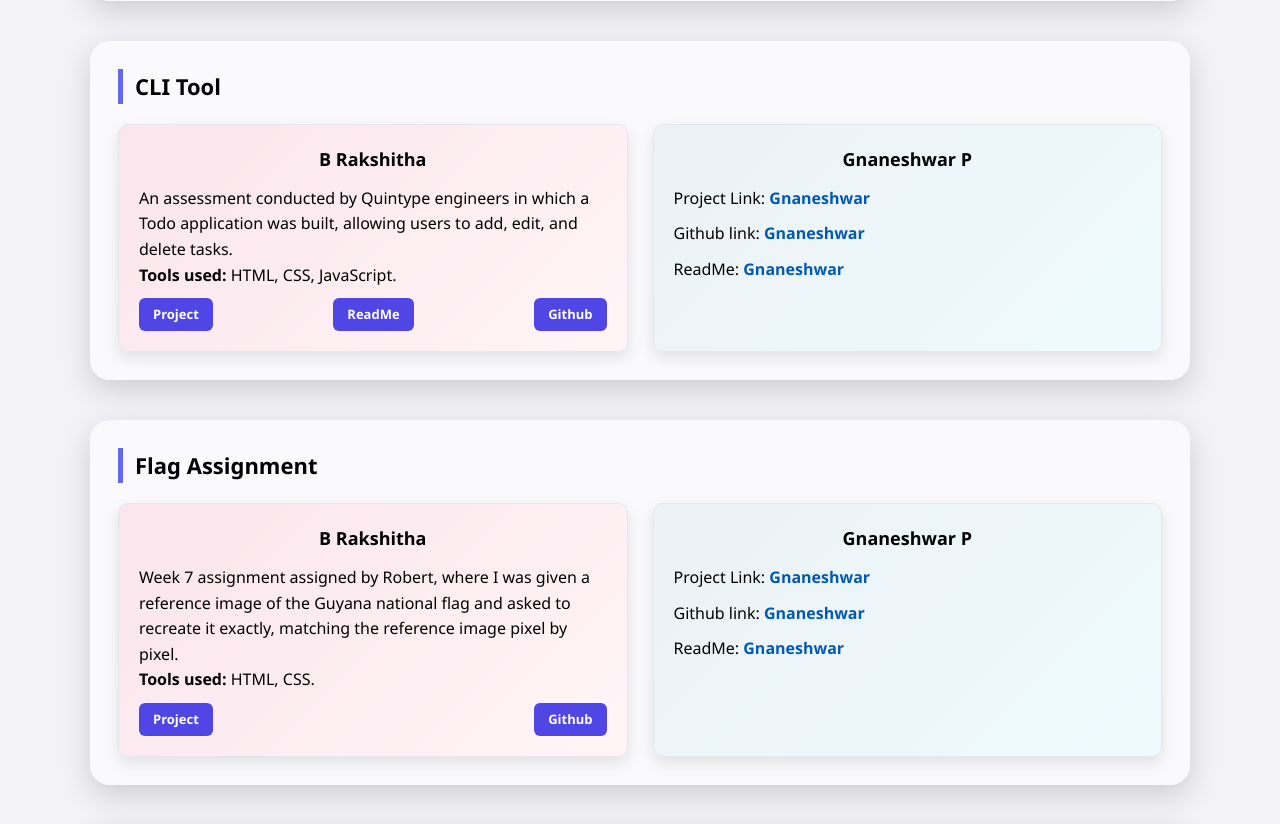
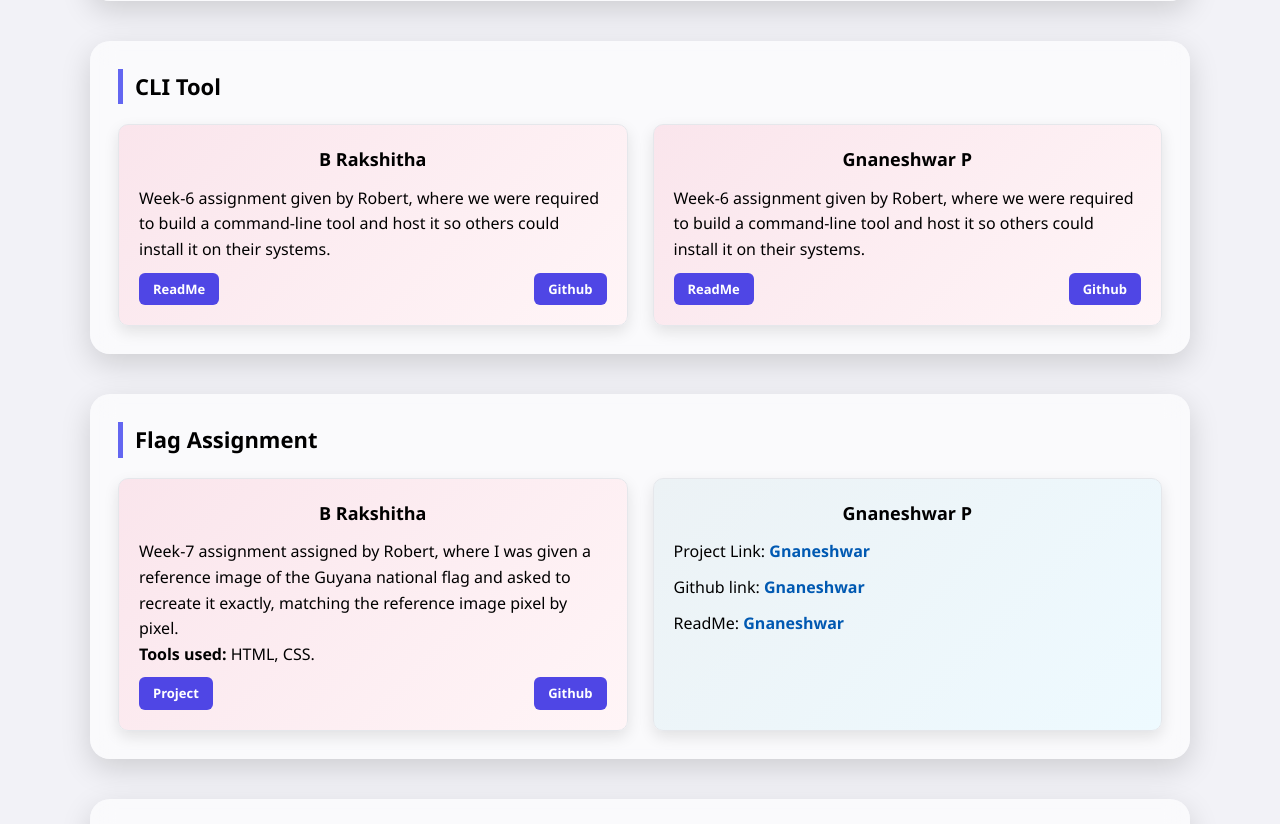
Before and after one commit to Rakshithabanapur/Portfolio, a plain HTML site: page index.html in a window 1280 px wide. Shown: the part 1181-2005 px from the top of the page. Drawn offline with Linux system fonts and the light colour scheme.

```diff
--- a/index.html
+++ b/index.html
@@ -76,7 +76,7 @@
                 <div class="card rakshi">
                     <h5>B Rakshitha</h5>
                     <p class="synopsis">
-                        An assignment given by Sai Rajesh to create an exact replica of my Word document resume. <br>
+                        An assignment given by Sai Rajesh to create an exact replica of my wor d document resume. <br>
                         <strong>Tools used:</strong> HTML, CSS.
                     </p>
 
@@ -100,22 +100,26 @@
                 <div class="card rakshi">
                     <h5>B Rakshitha</h5>
                     <p class="synopsis">
-                        An assessment conducted by Quintype engineers in which a Todo application was built,
-                         allowing users to add, edit, and delete tasks. <br>
-                        <strong>Tools used:</strong> HTML, CSS, JavaScript.
+                        Week-6 assignment given by Robert, where we were required to build a command-line tool and
+                        host it so others could install it on their systems.
                     </p>
 
                     <div class="card-links">
-                        <a href="https://rakshithabanapur.github.io/Resume-Replica/" target="_blank">Project</a>
-                        <a href="https://github.com/Rakshithabanapur/Resume-Replica" target="_blank">ReadMe</a>
+                        <a href=" https://rakshithabanapur.github.io/coin-app/" target="_blank">ReadMe</a>
+                        <a href="https://github.com/Rakshithabanapur/coin-app" target="_blank">Github</a>
+                    </div>
+                </div>
+                <div class="card rakshi">
+                    <h5>Gnaneshwar P</h5>
+                    <p class="synopsis">
+                        Week-6 assignment given by Robert, where we were required to build a command-line tool and
+                        host it so others could install it on their systems.
+                    </p>
+
+                    <div class="card-links">
+                        <a href="https://rakshithabanapur.github.io/Resume-Replica/" target="_blank">ReadMe</a>
                         <a href="https://github.com/Rakshithabanapur/Resume-Replica" target="_blank">Github</a>
                     </div>
-                </div>
-                <div class="card gnani">
-                    <h5>Gnaneshwar P</h5>
-                    <p>Project Link:  <a href="https://roadmap.sh/roadmaps/" target="_blank">Gnaneshwar</a></p>
-                    <p>Github link:  <a href="https://roadmap.sh/roadmaps/" target="_blank">Gnaneshwar</a></p>
-                    <p>ReadMe:  <a href="https://roadmap.sh/roadmaps/" target="_blank">Gnaneshwar</a></p>
                 </div>
             </div>
         </div>
@@ -126,7 +130,7 @@
                 <div class="card rakshi">
                     <h5>B Rakshitha</h5>
                     <p class="synopsis">
-                        Week 7 assignment assigned by Robert, where I was given a reference image of the Guyana national flag and
+                        Week-7 assignment assigned by Robert, where I was given a reference image of the Guyana national flag and
                         asked to recreate it exactly, matching the reference image pixel by pixel. <br>
                         <strong>Tools used:</strong> HTML, CSS.
                     </p>
```
